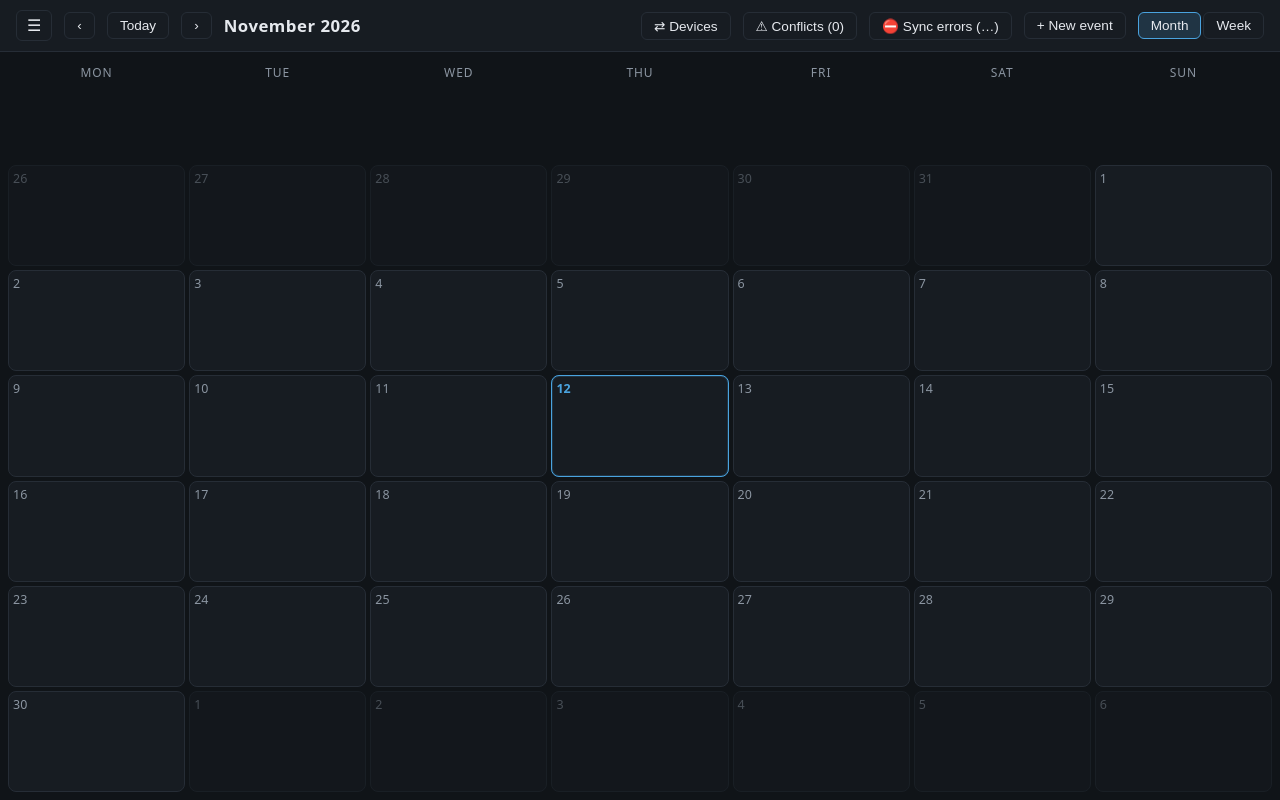
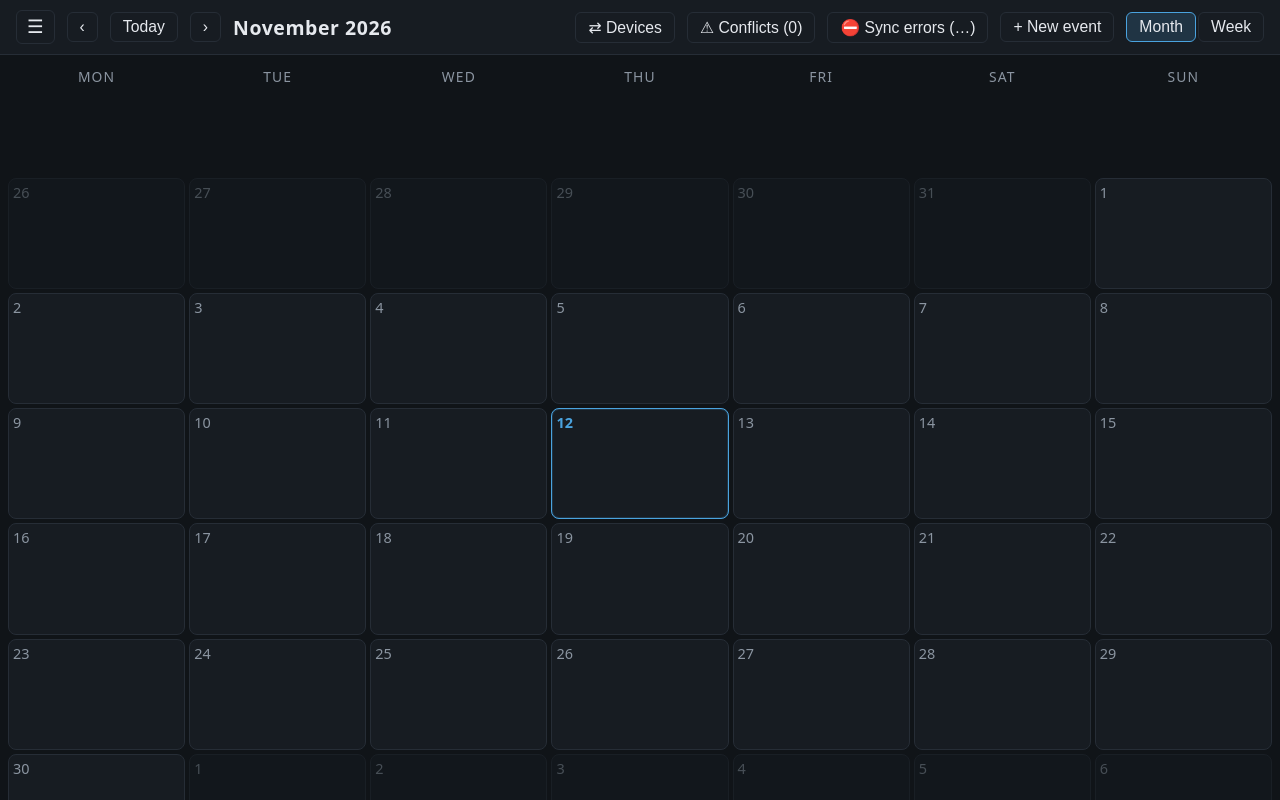
Before and after one commit to SkinSz/Tide-Cal, a website built with Vite: page frontend/index.html in a window 1280 px wide. Built offline with nearby package versions, Linux system fonts and the light colour scheme.

Commit message:
feat(ui): scale with window size — viewport-bound root font (owner #2)
html { font-size: clamp(12px, 0.9vw + 7px, 20px) }: every text size in
the app is rem-based, so one root rule scales the entire UI live on
resize (pure CSS, no JS, no re-render). Month-row floor 96px -> 6rem and
the week-view hour gutter 44px -> 2.75rem so the grid geometry scales
with it. Options window gets the same clamp with a higher coefficient
(1.2vw + 5px) since its fixed inner size is smaller. Floor 12px keeps
tiny windows legible; cap 20px keeps dense views sane.

```diff
--- a/frontend/options.css
+++ b/frontend/options.css
@@ -1,5 +1,12 @@
 /* Tide DC-20 options window — Outlook-style: left nav pane + right content.
    Owned by the options window only; does not touch calendar styles. */
+
+/* Same viewport-bound root scaling as style.css (owner request 2026-11-12):
+   the options window is smaller (fixed inner size), so use a slightly higher
+   coefficient to land in the same visual range as the main window. */
+html {
+  font-size: clamp(12px, 1.2vw + 5px, 20px);
+}
 
 .options-body {
   margin: 0;
--- a/frontend/style.css
+++ b/frontend/style.css
@@ -27,6 +27,18 @@
 }
 
 * { box-sizing: border-box; }
+
+/* Owner request 2026-11-12 (#2): the UI scales with the window. All text
+   in the app is sized in rem, so a single root-font-size rule scales the
+   whole UI. The clamp keeps extremes sane: at ~800px window width it sits
+   at 14px (the old fixed 16px default minus a small margin so dense views
+   don't clip), grows to 20px on wide windows, never below 12px so the UI
+   stays legible on tiny windows. 1vw + 8px at 800px = 16px... tuned to
+   0.9vw + 7px so an 800px window ≈ 14.2px, a 1600px window ≈ 21px (clamped
+   to 20px). No JS, no re-render: pure CSS, applies live on resize. */
+html {
+  font-size: clamp(12px, 0.9vw + 7px, 20px);
+}
 
 body {
   margin: 0;
@@ -141,7 +153,8 @@ main { flex: 1; overflow: auto; padding: 8px; }
 #calendar-grid {
   display: grid;
   grid-template-columns: repeat(7, 1fr);
-  grid-auto-rows: minmax(96px, auto);
+  /* rem so the floor scales with the root font (UI-scales-with-window). */
+  grid-auto-rows: minmax(6rem, auto);
   gap: 4px;
   height: 100%;
 }
@@ -265,7 +278,8 @@ dialog menu .spacer { flex: 1 1 auto; }
 /* Week view: time-grid with duration-proportional blocks */
 #calendar-grid.week {
   /* ruler + 7 day columns (root default is 7 cols total -> Sunday clipped) */
-  grid-template-columns: 44px repeat(7, 1fr);
+  /* rem: the hour-label gutter scales with the root font too. */
+  grid-template-columns: 2.75rem repeat(7, 1fr);
   grid-template-rows: auto auto 1fr;
   height: 100%;
 }
```
